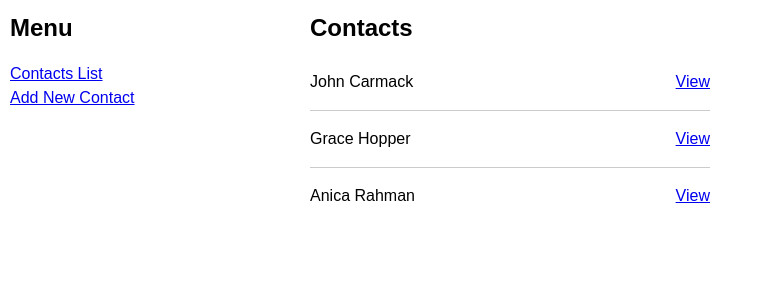
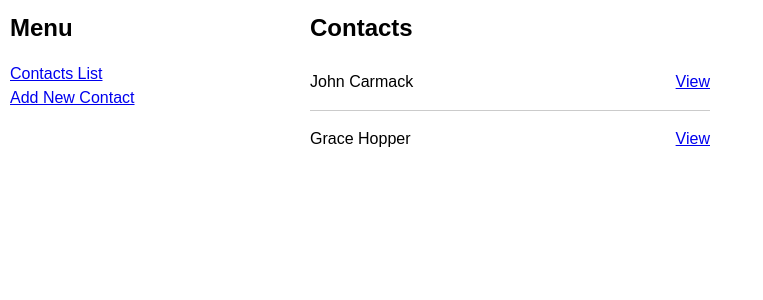
Before and after one commit to boolean-uk/react-address-book, a React (Create React App) app: page / in a window 1280 px wide. Shown: the top 300 px of the page, without its empty margins (0-763 px from the left). Built offline with nearby package versions, Linux system fonts and the light colour scheme; data requests are answered from the project's data file.

Commit message:
Extension 2 completed

```diff
--- a/db/db.json
+++ b/db/db.json
@@ -13,13 +13,6 @@
       "lastName": "Hopper",
       "street": "32 Deebug Road",
       "city": "London"
-    },
-    {
-      "firstName": "Anica",
-      "lastName": "Rahman",
-      "street": "Avenue",
-      "city": "Nottingham",
-      "id": 3
     }
   ]
 }
--- a/src/components/ContactsAdd.js
+++ b/src/components/ContactsAdd.js
@@ -2,6 +2,8 @@ import { useState } from "react";
 import { useNavigate } from "react-router-dom";
 
 function ContactsAdd(props) {
+  let navigate = useNavigate();
+
   const initialNewContact = {
     firstName: "",
     lastName: "",
@@ -124,7 +126,13 @@ function ContactsAdd(props) {
       />
 
       <div className="actions-section">
-        <button className="button blue" type="submit">
+        <button
+          className="button blue"
+          type="submit"
+          onClick={() => {
+            navigate("/");
+          }}
+        >
           Create
         </button>
       </div>
```
